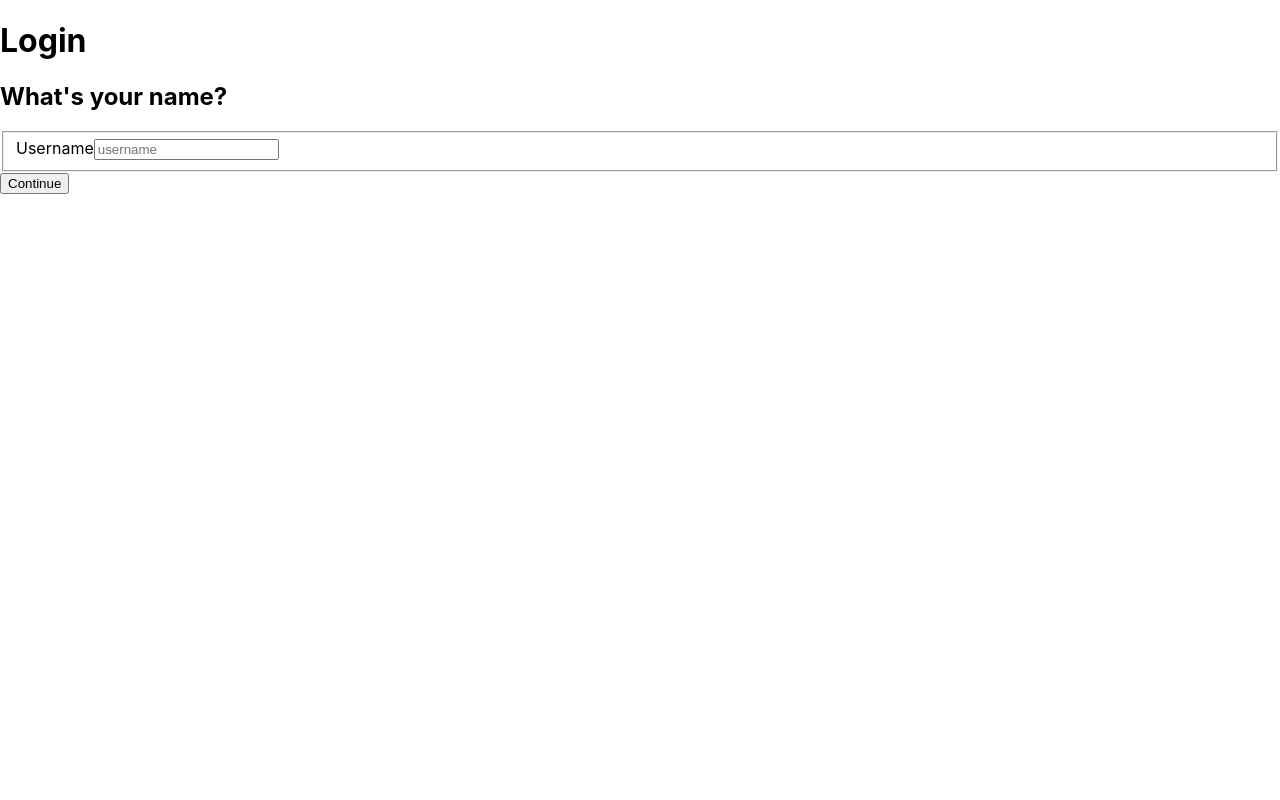
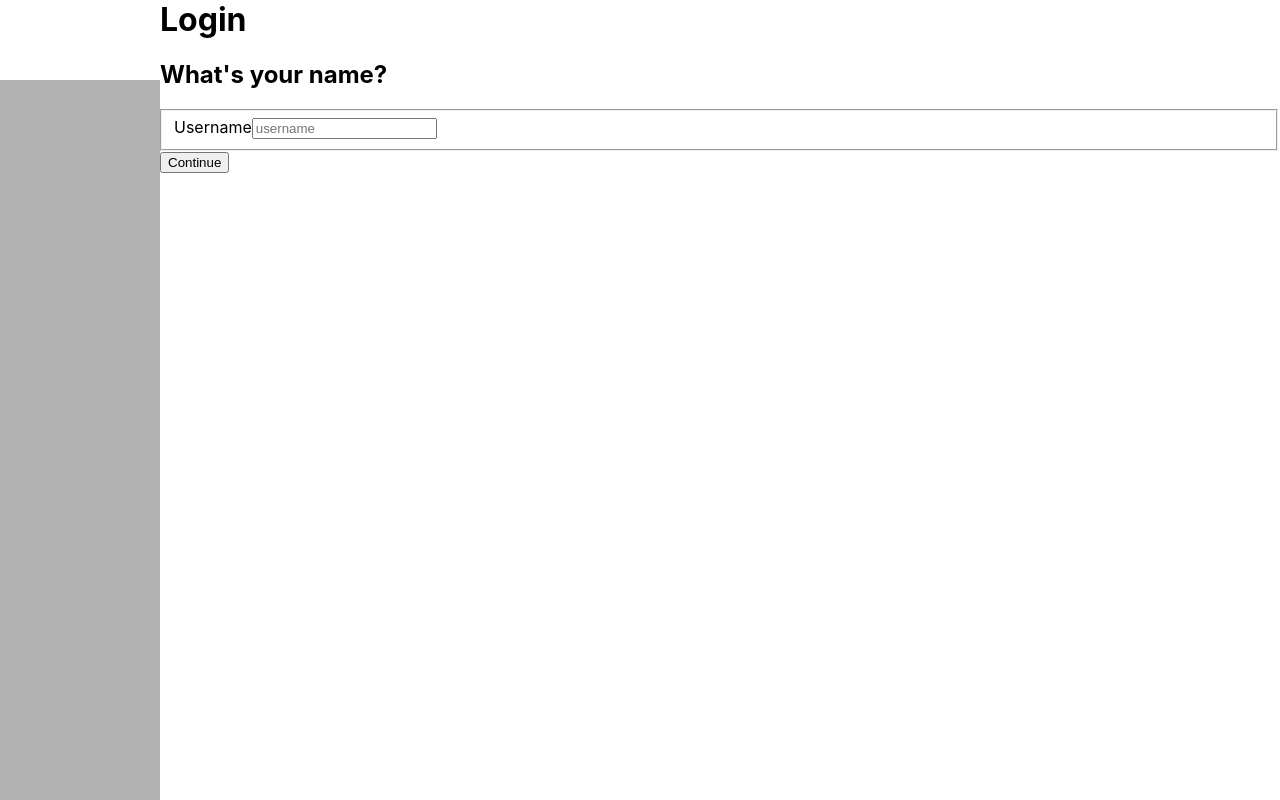
Before and after one commit to Ekkara/Lost-in-translation, a React (Create React App) app in the folder lost-in-translation/: page / in a window 1280 px wide. Built offline with nearby package versions, Linux system fonts and the light colour scheme.

Commit message:
ADDED design in translate
ADDED: design in translate
ADDED: max 40 characters

```diff
--- a/lost-in-translation/src/Components/Navbar/Navbar.jsx
+++ b/lost-in-translation/src/Components/Navbar/Navbar.jsx
@@ -1,10 +1,13 @@
 import { Navigate, NavLink } from "react-router-dom"
 import { useUser } from "../../context/UserContext"
+import "../../css/nav.css"
 
 const Navbar = () =>{
   const { user } = useUser()
 
   return(
+    <>
+    <div id="navPusher"></div>
     <nav>
       {user !== null && (
         <ul>
@@ -17,6 +20,7 @@ const Navbar = () =>{
         </ul>
       )}
     </nav>
+    </>
   )
 }
 
--- a/lost-in-translation/src/Views/Translate.jsx
+++ b/lost-in-translation/src/Views/Translate.jsx
@@ -36,6 +36,7 @@ import withAuth from "../hoc/withAuth";
 import "../css/translate.css";
 
 const SIGN_SIZE = 25;
+const MAX_CHAR_LENGTH = 40;
 
 const Translate = () => {
   const { user, setUser } = useUser();
@@ -133,7 +134,13 @@ const Translate = () => {
       <div id="translateHolder">
         <div id="translationInput">
           <textarea
-            onChange={(inputBox) => setTranslateTxt(inputBox.target.value)}
+            onChange={(inputBox) => {
+              if (inputBox.target.value.length >= MAX_CHAR_LENGTH) {
+                inputBox.target.value = inputBox.target.value.substring(0,MAX_CHAR_LENGTH - 1);
+                alert(`You can only have a maximum of ${MAX_CHAR_LENGTH} characters`)
+              }
+              setTranslateTxt(inputBox.target.value);
+            }}
             placeholder="Enter your text here!"
           ></textarea>
         </div>
--- /dev/null
+++ b/lost-in-translation/src/css/nav.css
@@ -0,0 +1,30 @@
+*{
+    margin-top: 0;
+}
+
+nav{
+    padding-top: 3em;
+    background-color: rgb(179, 179, 179);
+    min-height: 80px;
+}
+
+@media screen and (min-width: 600px) {
+    nav{
+        width: 10em;
+        min-height: calc(100vh - 8em);
+        height: 100%;
+        position: fixed;
+        margin-top:5em ;
+    }
+    #navPusher{
+        width: 10em;
+        min-height: calc(100vh - 8em);
+        height: 100%;
+
+        float: left;
+        position: relative;
+        margin-top:5em ;
+        padding-top: 3em;
+
+    }
+  }
--- a/lost-in-translation/src/css/translate.css
+++ b/lost-in-translation/src/css/translate.css
@@ -1,29 +1,38 @@
-#translateHolder{
+#translateHolder {
   /*define size of app*/
-    width: 100%;
+  position: relative;
+  float: left;
+}
+@media screen and (min-width: 600px) {
+  #translateHolder {
+    /*define size of app*/
+    width: calc(100% - 10em);
     height: 100%;
     position: relative;
+    float: left;
   }
-#translateHolder button{
+}
+
+#translateHolder button {
   width: 200px;
   padding: 1rem;
   margin: auto;
   text-align: center;
 }
-#translationInput{
+#translationInput {
   margin-left: 8em;
   margin-right: 8em;
 }
-#translationInput textarea{
+#translationInput textarea {
   min-height: 30vh;
   width: 100%;
   border: 0.4em 0.4em 0.4em 0.4em;
   border-style: solid;
-    box-sizing:border-box;
+  box-sizing: border-box;
   resize: none;
 }
 
-#translateOutput{
+#translateOutput {
   min-height: 30vh;
   border: 0.01em;
   border-style: solid;
@@ -32,10 +41,11 @@
   padding: 1em;
 }
 
-.center { /*thank you DADU at https://stackoverflow.com/questions/6626314/center-an-item-with-position-relative */
-    -webkit-box-align:center;
-    -webkit-box-pack:center;
-    display:-webkit-box;
+.center {
+  /*thank you DADU at https://stackoverflow.com/questions/6626314/center-an-item-with-position-relative */
+  -webkit-box-align: center;
+  -webkit-box-pack: center;
+  display: -webkit-box;
 
   margin-top: 1em;
   margin-bottom: 1em;
```
Lines whose indentation alone changed are shown as unchanged.
